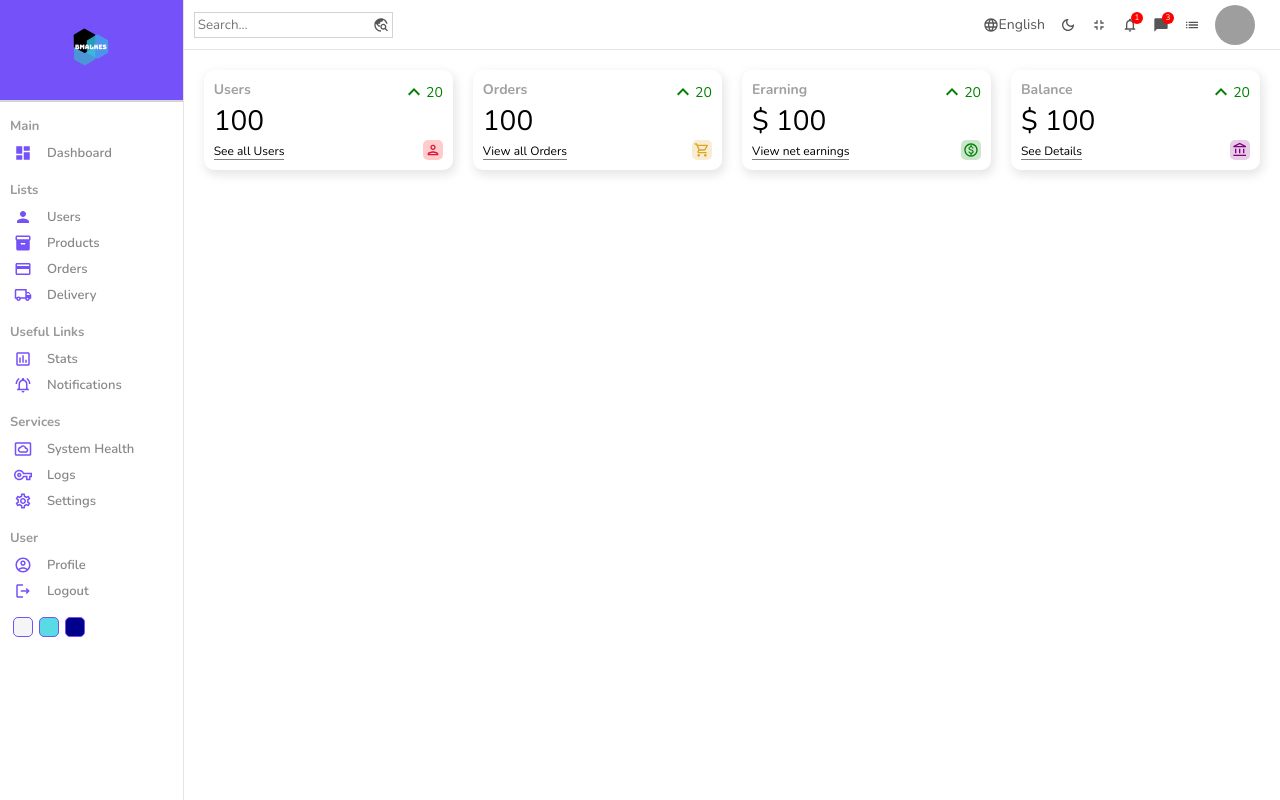
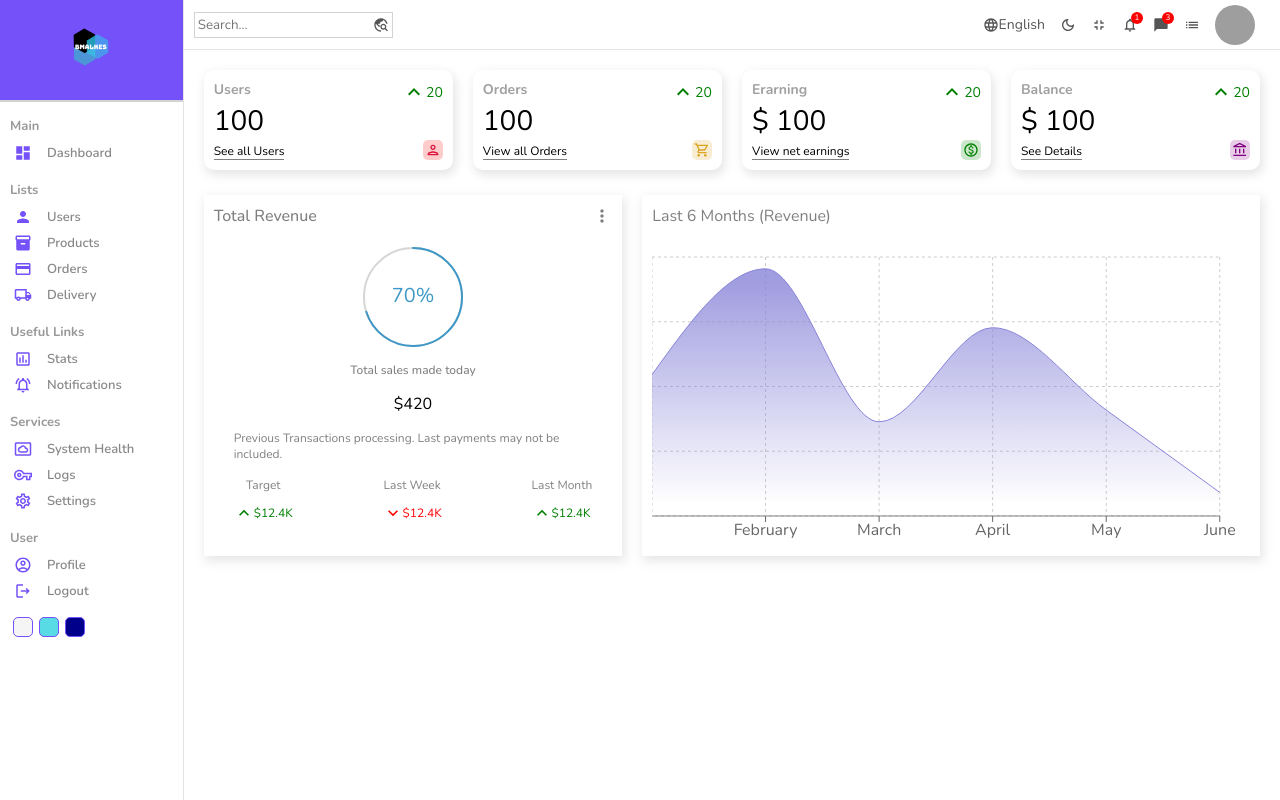
Before and after one commit to BmAlkes/react-admin-app, a React (Create React App) app: page / in a window 1280 px wide. Built offline with nearby package versions, Linux system fonts and the light colour scheme; grey boxes are pictures that could not be loaded.

Commit message:
feat:charts

```diff
--- a/package.json
+++ b/package.json
@@ -11,9 +11,11 @@
     "@testing-library/react": "^12.1.4",
     "@testing-library/user-event": "^13.5.0",
     "react": "^17.0.2",
+    "react-circular-progressbar": "^2.0.4",
     "react-dom": "^17.0.2",
     "react-router-dom": "^6.2.2",
     "react-scripts": "5.0.0",
+    "recharts": "^2.1.9",
     "sass": "^1.49.9",
     "web-vitals": "^2.1.4"
   },
--- /dev/null
+++ b/src/components/Charts/Charts.jsx
@@ -0,0 +1,81 @@
+import React from "react";
+import "./charts.scss";
+import {
+    AreaChart,
+    Area,
+    XAxis,
+    YAxis,
+    CartesianGrid,
+    Tooltip,
+    ResponsiveContainer,
+} from "recharts";
+
+const Charts = () => {
+    const data = [
+        { name: "January", Total: 1200 },
+        { name: "February", Total: 2100 },
+        { name: "March", Total: 800 },
+        { name: "April", Total: 1600 },
+        { name: "May", Total: 900 },
+        { name: "June", Total: 200 },
+    ];
+
+    return (
+        <div className="chart">
+            <div className="title">Last 6 Months (Revenue)</div>
+            <ResponsiveContainer width="100%" aspect={2 / 1}>
+                <AreaChart
+                    width={730}
+                    height={250}
+                    data={data}
+                    margin={{ top: 10, right: 30, left: 0, bottom: 0 }}
+                >
+                    <defs>
+                        <linearGradient id="total" x1="0" y1="0" x2="0" y2="1">
+                            <stop
+                                offset="5%"
+                                stopColor="#8884d8"
+                                stopOpacity={0.8}
+                            />
+                            <stop
+                                offset="95%"
+                                stopColor="#8884d8"
+                                stopOpacity={0}
+                            />
+                        </linearGradient>
+                        <linearGradient
+                            id="colorPv"
+                            x1="0"
+                            y1="0"
+                            x2="0"
+                            y2="1"
+                        >
+                            <stop
+                                offset="5%"
+                                stopColor="#82ca9d"
+                                stopOpacity={0.8}
+                            />
+                            <stop
+                                offset="95%"
+                                stopColor="#82ca9d"
+                                stopOpacity={0}
+                            />
+                        </linearGradient>
+                    </defs>
+                    <XAxis dataKey="name" />
+                    <CartesianGrid strokeDasharray="3 3" />
+                    <Tooltip />
+                    <Area
+                        type="monotone"
+                        dataKey="Total"
+                        stroke="#8884d8"
+                        fillOpacity={1}
+                        fill="url(#total)"
+                    />
+                </AreaChart>
+            </ResponsiveContainer>
+        </div>
+    );
+};
+
+export default Charts;
--- /dev/null
+++ b/src/components/Charts/charts.scss
@@ -0,0 +1,11 @@
+.chart {
+    flex: 3;
+    -webkit-box-shadow: 2px 4px 10px 1px rgba(0, 0, 0, 0.47);
+    box-shadow: 2px 4px 10px 1px rgba(201, 201, 201, 0.47);
+    padding: 10px;
+    color: gray;
+
+    .title {
+        margin-bottom: 20px;
+    }
+}
--- /dev/null
+++ b/src/components/featured/Featured.jsx
@@ -0,0 +1,58 @@
+import React from "react";
+import "./featured.scss";
+import MoreVertIcon from "@mui/icons-material/MoreVert";
+import { CircularProgressbar } from "react-circular-progressbar";
+import "react-circular-progressbar/dist/styles.css";
+import KeyboardArrowUpIcon from "@mui/icons-material/KeyboardArrowUp";
+import KeyboardArrowDownIcon from "@mui/icons-material/KeyboardArrowDown";
+
+const Featured = () => {
+    return (
+        <div className="featured">
+            <div className="top">
+                <h1 className="title">Total Revenue</h1>
+                <MoreVertIcon fontSize="small" />
+            </div>
+            <div className="bottom">
+                <div className="featuredChart">
+                    <CircularProgressbar
+                        value={70}
+                        text={"70%"}
+                        strokeWidth={2}
+                    />
+                </div>
+                <p className="title">Total sales made today</p>
+                <p className="amount">$420</p>
+                <p className="desc">
+                    Previous Transactions processing. Last payments may not be
+                    included.
+                </p>
+                <div className="summary">
+                    <div className="item">
+                        <div className="itemTitle">Target</div>
+                        <div className="itemResult positive">
+                            <KeyboardArrowUpIcon fontSize="small" />
+                            <div className="resultAmount">$12.4K</div>
+                        </div>
+                    </div>
+                    <div className="item">
+                        <div className="itemTitle">Last Week</div>
+                        <div className="itemResult negative">
+                            <KeyboardArrowDownIcon fontSize="small" />
+                            <div className="resultAmount">$12.4K</div>
+                        </div>
+                    </div>
+                    <div className="item">
+                        <div className="itemTitle">Last Month</div>
+                        <div className="itemResult positive">
+                            <KeyboardArrowUpIcon fontSize="small" />
+                            <div className="resultAmount">$12.4K</div>
+                        </div>
+                    </div>
+                </div>
+            </div>
+        </div>
+    );
+};
+
+export default Featured;
--- /dev/null
+++ b/src/components/featured/featured.scss
@@ -0,0 +1,72 @@
+.featured {
+    flex: 2;
+    -webkit-box-shadow: 2px 4px 10px 1px rgba(0, 0, 0, 0.47);
+    box-shadow: 2px 4px 10px 1px rgba(201, 201, 201, 0.47);
+    padding: 10px;
+
+    .top {
+        display: flex;
+        align-items: center;
+        justify-content: space-between;
+        color: grey;
+
+        .title {
+            font-size: 16px;
+            font-weight: 500;
+        }
+    }
+    .bottom {
+        padding: 20px;
+        display: flex;
+        flex-direction: column;
+        align-items: center;
+        justify-content: center;
+        gap: 15px;
+
+        .featuredChart {
+            width: 100px;
+            height: 100px;
+        }
+        .title {
+            font-weight: 500;
+            color: gray;
+            font-size: 12px;
+        }
+        .amount {
+            font-size: 16px;
+        }
+        .desc {
+            font-size: 12px;
+            font-weight: 300;
+            color: gray;
+        }
+        .summary {
+            width: 100%;
+            display: flex;
+            align-items: center;
+            justify-content: space-between;
+
+            .item {
+                text-align: center;
+
+                .itemTitle {
+                    font-size: 12px;
+                    color: gray;
+                }
+                .itemResult {
+                    display: flex;
+                    align-items: center;
+                    margin-top: 10px;
+                    font-size: 12px;
+
+                    &.positive {
+                        color: green;
+                    }
+                    &.negative {
+                        color: red;
+                    }
+                }
+            }
+        }
+    }
+}
--- a/src/pages/Home/Home.jsx
+++ b/src/pages/Home/Home.jsx
@@ -1,4 +1,6 @@
 import React from "react";
+import Charts from "../../components/Charts/Charts";
+import Featured from "../../components/featured/Featured";
 import Navbar from "../../components/Navbar/Navbar";
 import Sidebar from "../../components/Sidebar/Sidebar";
 import Widget from "../../components/Widget/Widget";
@@ -16,6 +18,10 @@
                     <Widget type="erarning" />
                     <Widget type="balance" />
                 </div>
+                <div className="charts">
+                    <Featured />
+                    <Charts />
+                </div>
             </div>
         </div>
     );
--- a/src/pages/Home/home.scss
+++ b/src/pages/Home/home.scss
@@ -2,10 +2,14 @@
     display: flex;
     .homeContainer {
         flex: 6;
-        .widgets {
+        .widgets,
+        .charts {
             display: flex;
             padding: 20px;
             gap: 20px;
         }
+        .charts {
+            padding: 5px 20px;
+        }
     }
 }
```
Also changed, not shown: 1 other file (tests, documents, lock files or other folders).
